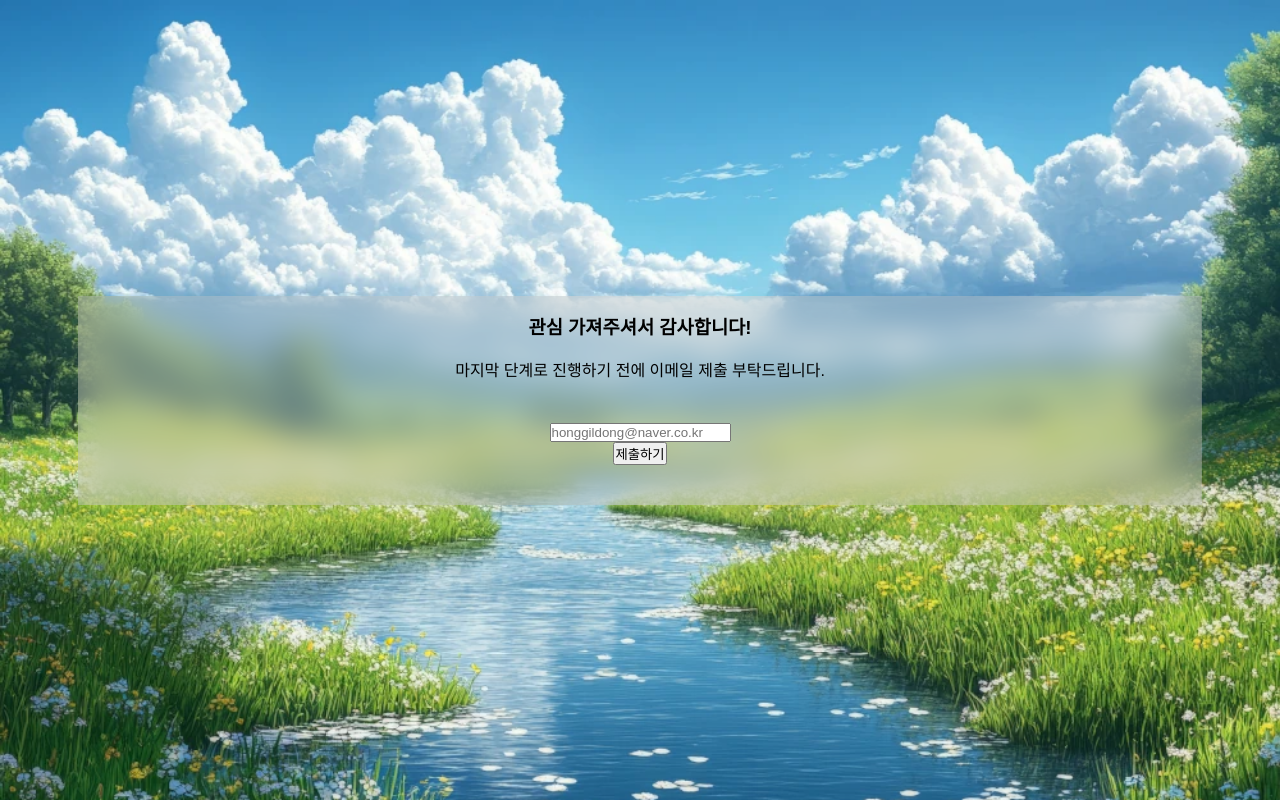
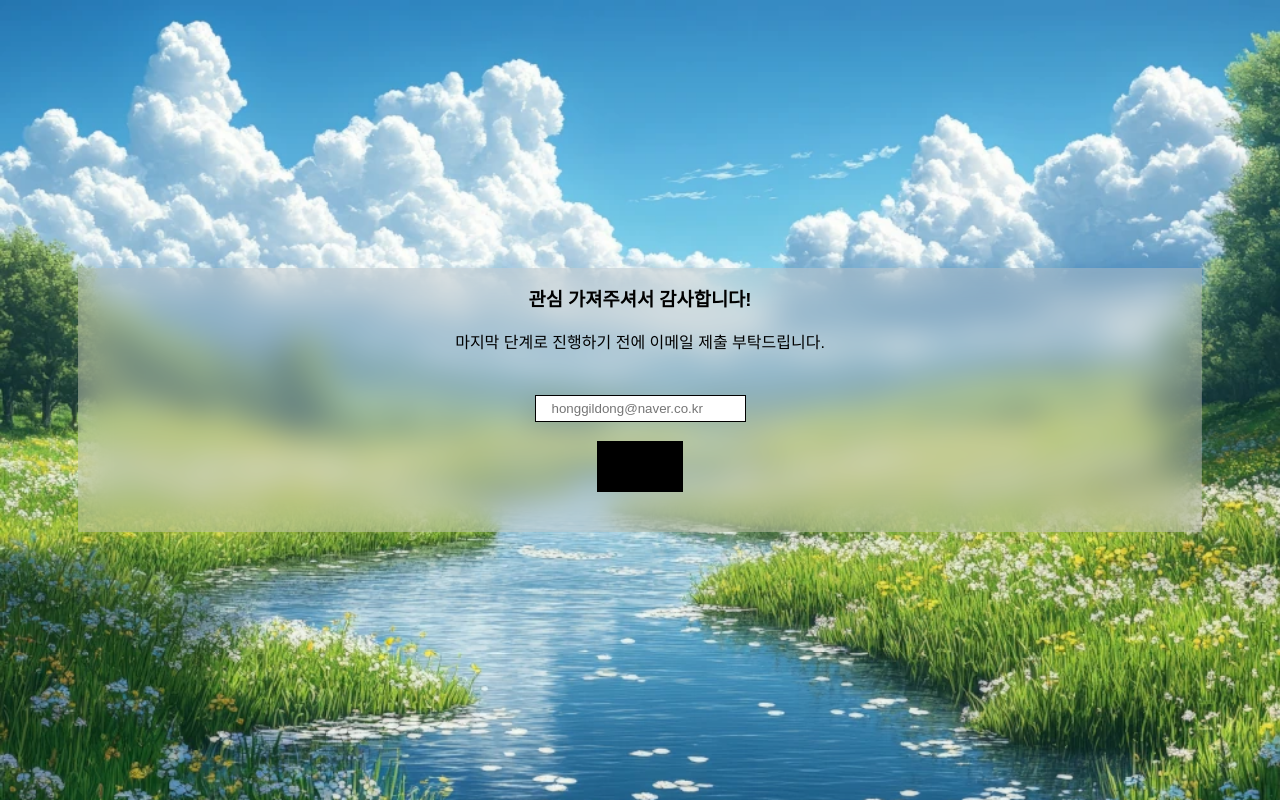
Before and after one commit to spiritquazus/thesis-website, a Next.js app: page /email-sign in a window 1280 px wide. Built offline with nearby package versions, Linux system fonts and the light colour scheme.

Commit message:
CSS tweaks for email and survey

```diff
--- a/src/app/email-sign/style.css
+++ b/src/app/email-sign/style.css
@@ -18,3 +18,22 @@ form{
     align-items: center;
     flex-direction: column;
 }
+
+input{
+    background-color: white;
+    border: 1px black solid;
+    padding: 0 1rem;
+    color: black;
+    min-height: 1.7rem;
+    min-width: 60%;
+    margin-bottom: 1.2rem;
+}
+
+button{
+    min-width: 5vw;
+    min-height: 3.2rem;
+    background-color: black;
+    border: none;
+    font-size: var(--font-M1);
+    padding: 0.5rem;
+}
--- a/src/app/survey/page.tsx
+++ b/src/app/survey/page.tsx
@@ -71,7 +71,7 @@ const CreateSurvey: React.FC<{things: { num: number; title: string }[]}> = ({ th
             {things.map((thing) => (
                 <div key={thing.num}  className="qDiv">
                     <div className="qDivTitle">
-                        <h3>Question {thing.num}</h3>
+                        <h3>{thing.num}번 질문</h3>
                         <span>{thing.title}</span>
                     </div>
                     <div>
--- a/src/app/survey/style.css
+++ b/src/app/survey/style.css
@@ -53,6 +53,12 @@ form{
 
 .qDivTitle{
     margin-bottom: 2rem;
+    flex-direction: column;
+}
+
+.qDiv>div{
+    display: flex;
+
 }
 
 p{
```
